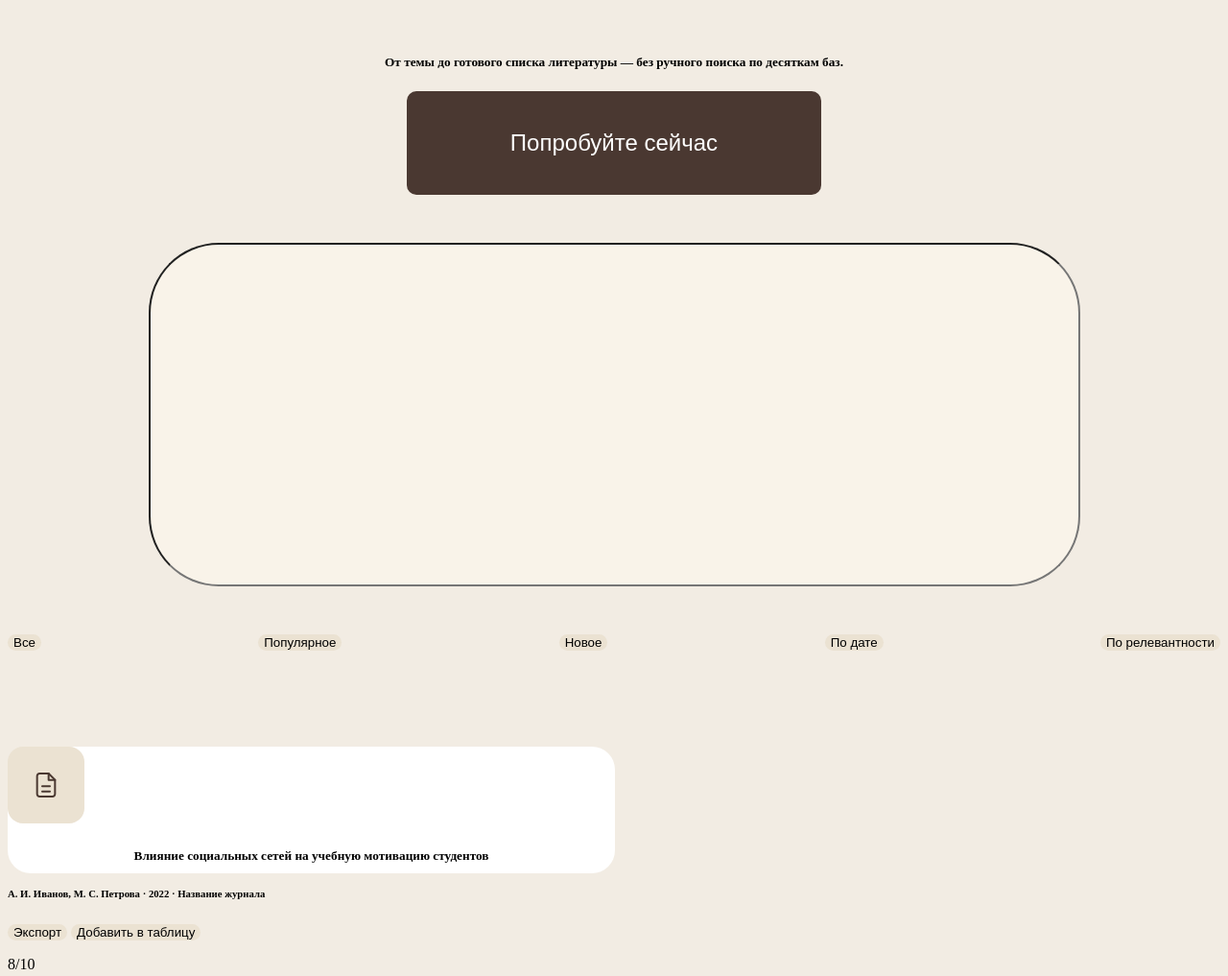
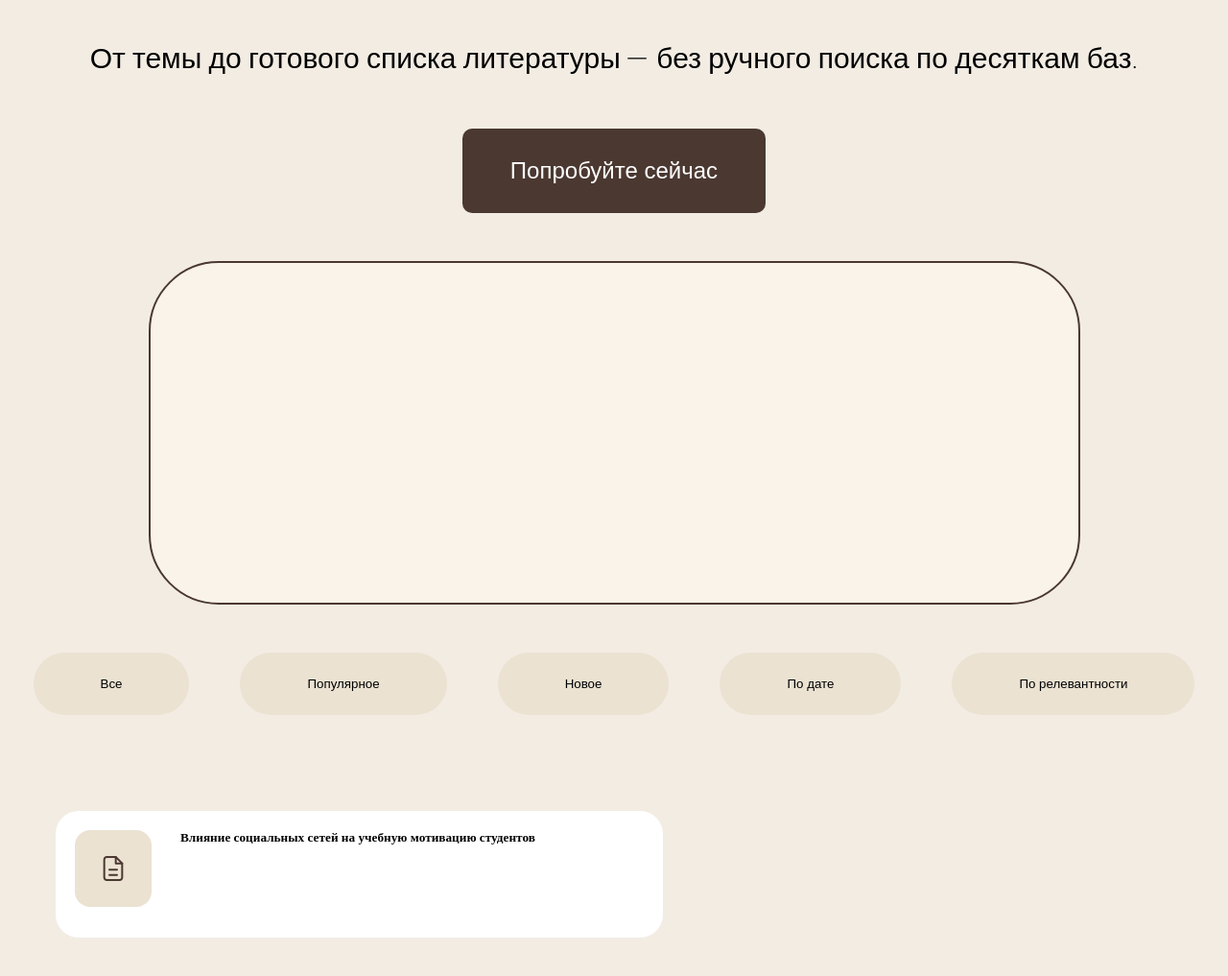
Before and after one commit to AVISAN1/SciNav-Project, a plain HTML site: page index.html in a window 1280 px wide. Shown: the part 342-1359 px from the top of the page at 96% size. Drawn offline with Linux system fonts and the light colour scheme.

Commit message:
'input-update'

```diff
--- a/CSS/style.css
+++ b/CSS/style.css
@@ -1,6 +1,12 @@
 @font-face {
     font-family: "CormorantGaramond";
     src: url("../assets/fonts/CormorantGaramond-VariableFont_wght.ttf") format("truetype");
+}
+@font-face {
+    font-family: "Heebo";
+    src: url("../assets/fonts/Heebo-ExtraLight.ttf") format("truetype");
+    font-weight: 200;
+    font-style: normal;
 }
 
 .Head {
@@ -19,6 +25,7 @@
 
 .Font-footer {
     color: #FFFFFF;
+    font-size: 32px;
 }
 
 .Card {
@@ -52,6 +59,8 @@
     font-size: 80px;
     line-height: 98.3%;
     justify-content: center;
+    margin-bottom: 0%;
+
 }
 
 .Content-main button{
@@ -68,11 +77,14 @@
     padding: 50px;
     border-radius: 73px;
     margin-top: 100px;
+    border: #4A3831;
 }
 
-.Content-main h5 {
-    display: flex;
-    justify-content: center;
+.Content-main .Under {
+    font-family: "Heebo", sans-serif;
+    font-weight: 200;
+    font-size: 24px;
+    text-align: center;
 }
 
 .Content-main input{
@@ -92,7 +104,7 @@
 
 .main-button{
     display: block;
-    padding: 40px 108px;
+    padding: 30px 50px;
     margin: 0% auto;
     font-size: 24px;
 }
@@ -104,11 +116,13 @@
 .Content-main .main-button {
     background-color: #4A3831;
     color: white;
+
 }
 
 .Cards{
     margin-top:100px ;
     margin-bottom:500px ;
+    margin-left: 50px;
 }
 
 .Navigation{
@@ -118,3 +132,52 @@
 header a{
     margin-top: 50px;
 }
+
+.Foot{
+    padding: 100px;
+}
+
+.Card-Head{
+    display: flex;
+}
+
+.Card-Head h5{
+    display: flex;
+    padding-left: 30px;
+    margin-top: 0%;
+}
+
+.Card-Head{
+    padding-top: 20px;
+    padding-left: 20px;
+}
+
+.Nav-button{
+    display: flex;
+    justify-content: space-between;
+    margin-left: 60%;
+    width: 400px;
+}
+
+.Filters button{
+    padding-left: 70px;
+    padding-right: 70px;
+    padding-top: 25px;
+    padding-bottom: 25px;
+    border-radius: 141px;
+}
+
+.Content-main .Under {
+    color: #000000;
+    font-size: 30px;
+}
+
+.Content-main .Filters{
+    display: flex;
+    justify-content: space-around;
+}
+
+.Content-main input {
+    border: 2px solid #4A3831;
+    border-width: 5x;
+}
--- a/index.html
+++ b/index.html
@@ -10,6 +10,7 @@
     <header class="Head">
         <nav class="Navigation">
             <img src="assets\images\SciNav.svg">
+            <div class="Nav-button">
                 <a href="">
                     О проекте
                 </a>
@@ -19,17 +20,15 @@
                 <a href="">
                     Зарегистрируйтесь
                 </a>
+            </div>
         </nav>
     </header>
     <main class="Content-main">
-        <nav>
-            <a></a>
-        </nav>
             <section>
                 <h1>
                     Хватит искать <br> источники вручную
                 </h1>
-                <h5>
+                <h5 class="Under">
                     От темы до готового списка литературы — без ручного поиска по десяткам баз.
                 </h5>
 
@@ -51,19 +50,6 @@
                     <h5>
                         Влияние социальных сетей на учебную мотивацию студентов
                     </h5>
-                    <h6>
-                        А. И. Иванов, М. С. Петрова · 2022 · Название журнала
-                    </h6>
-
-                    <button>
-                        Экспорт
-                    </button>
-                    <button>
-                        Добавить в таблицу
-                    </button>
-                    <p>
-                        8/10
-                    </p>
                 </div>
             </article>
         </div>
```
Also changed, not shown: assets/fonts/Heebo-ExtraLight.ttf (added). Lines whose indentation alone changed are shown as unchanged.
